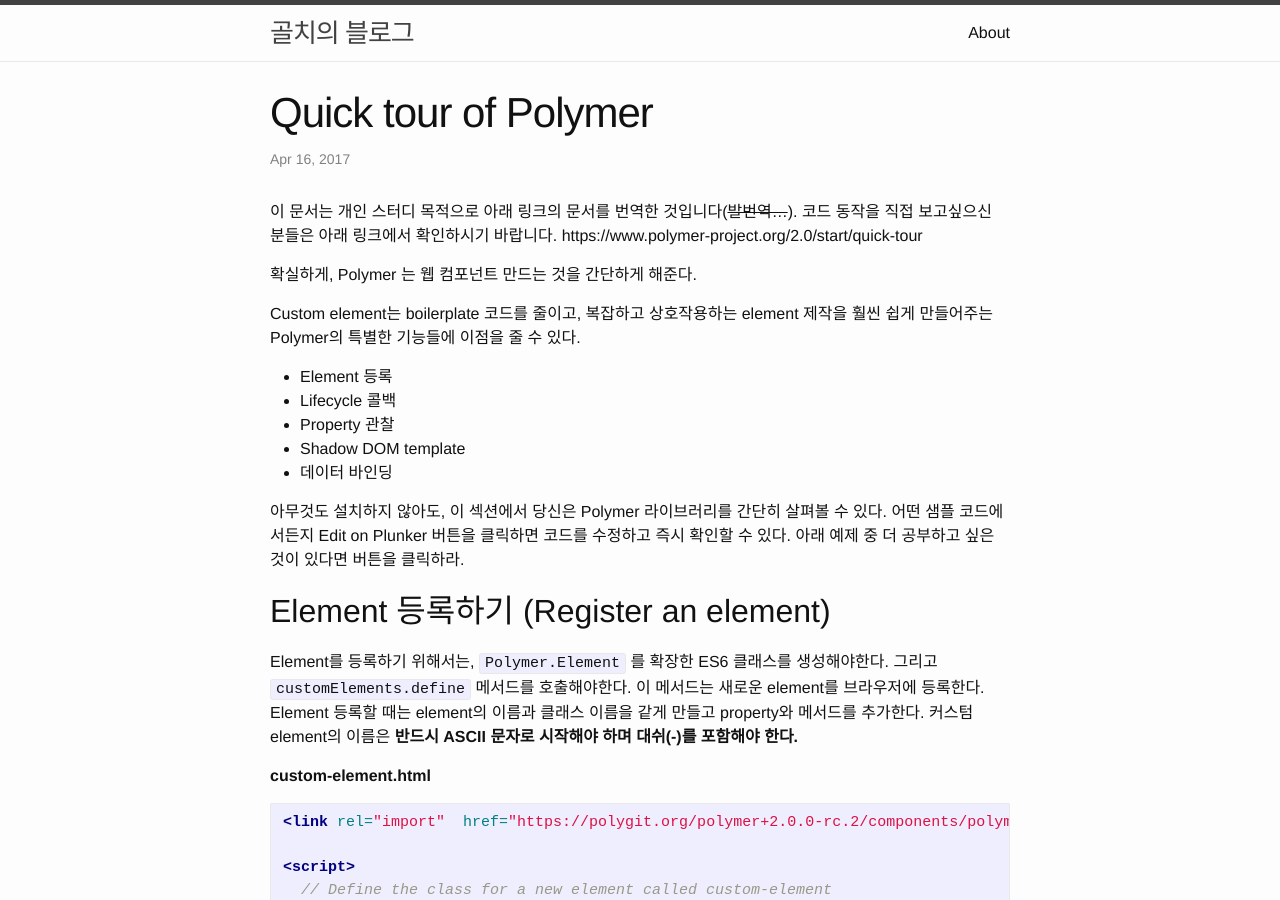
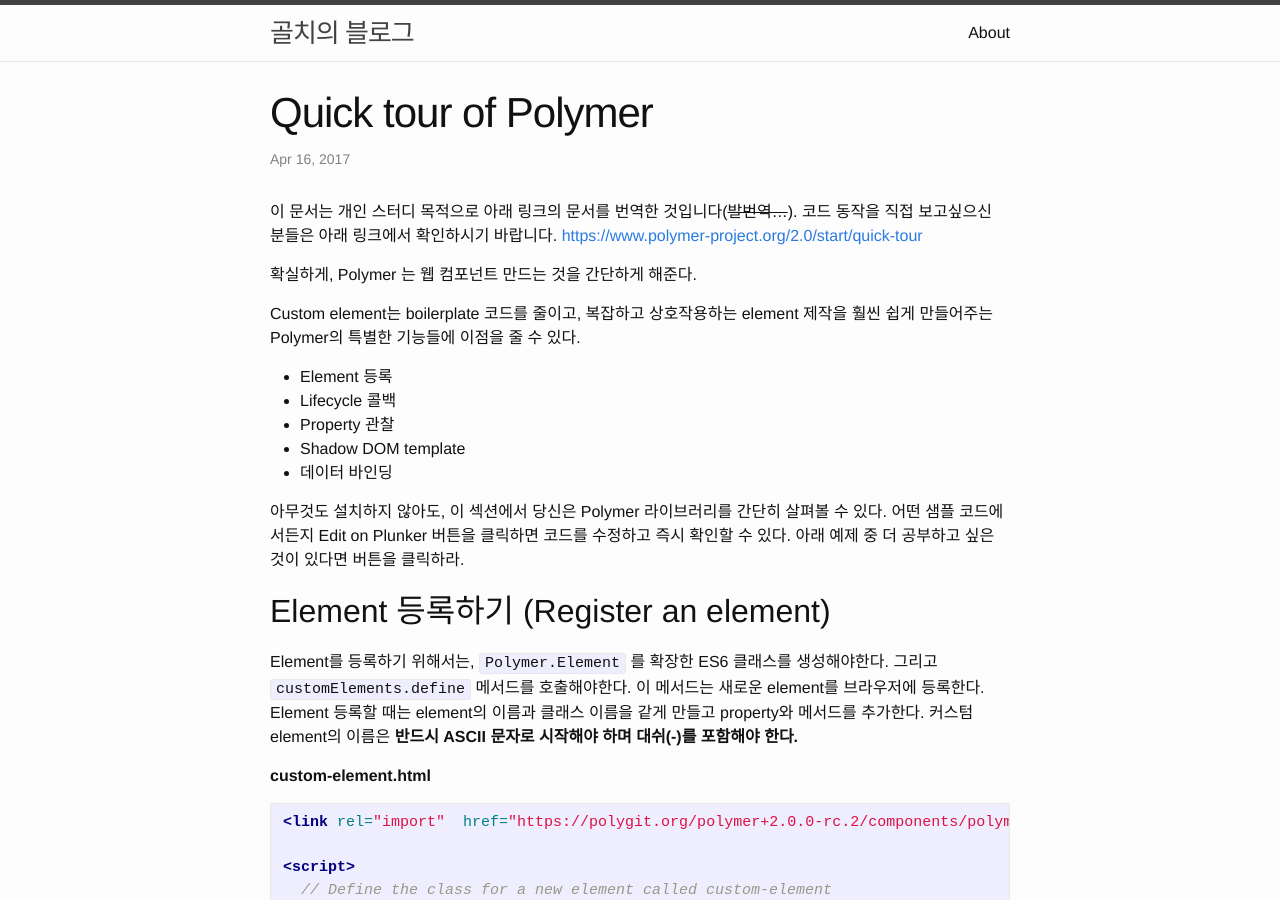
Before and after one commit to golch/golch.github.io, a Jekyll site: the page built from _posts/2017-04-16-Quick-tour-of-Polymer.md, in a window 1280 px wide and 900 px high. Built offline with Jekyll 4.4.1, drawn with Linux system fonts in a browser that asks for light colours; comment, search, counter and statistics services are not loaded; part of the change alters nothing that is shown.

Commit message:
문서 링크 수정

```diff
--- a/_posts/2017-04-16-Quick-tour-of-Polymer.md
+++ b/_posts/2017-04-16-Quick-tour-of-Polymer.md
@@ -7,7 +7,8 @@ categories: polymer
 ---
 
 이 문서는 개인 스터디 목적으로 아래 링크의 문서를 번역한 것입니다(~~발번역...~~). 코드 동작을 직접 보고싶으신 분들은 아래 링크에서 확인하시기 바랍니다.
-https://www.polymer-project.org/2.0/start/quick-tour
+[https://www.polymer-project.org/2.0/start/quick-tour](https://www.polymer-project.org/2.0/start/quick-tour)
+
 
 확실하게, Polymer 는 웹 컴포넌트 만드는 것을 간단하게 해준다.
 
@@ -59,6 +60,7 @@ Element를 등록하기 위해서는, `Polymer.Element` 를 확장한 ES6 클래
 이 예제는 `<custom-element>` 를 추가하기 위해서, 그것이 초기화 될 때 lifecycle 콜백을 사용한다. 커스텀 element의 초기화가 끝나면, `ready` lifecycle 콜백이 호출된다. 당신은 element 가 생성된 이후에, 단 한번 `ready` 콜백을 사용할 수 있다.
 
 [Learn more : Element Registration](https://www.polymer-project.org/2.0/docs/devguide/registering-elements)
+
 [Learn more : Lifecycle Callbacks](https://www.polymer-project.org/2.0/docs/devguide/registering-elements#lifecycle-callbacks)
 
 ## Shadow DOM 추가하기
```
